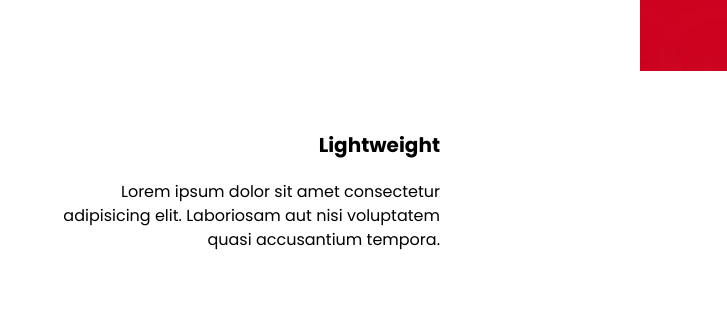
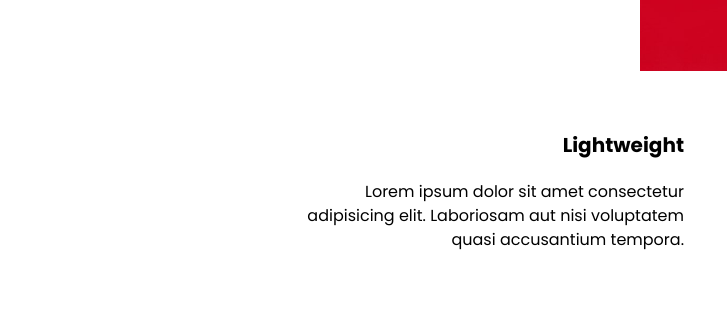
Before and after one commit to asajjad2/ResponsiveLayoutsPractice, a plain HTML site: page randomShoeBrand/index.html in a window 1280 px wide. Shown: the part 601-937 px from the top of the page, 0-727 px from the left. Drawn offline with Linux system fonts and the light colour scheme.

Commit message:
multiple design changes

```diff
--- a/randomShoeBrand/styles.scss
+++ b/randomShoeBrand/styles.scss
@@ -230,7 +230,7 @@ section.moreInfo{
         display: grid;
         grid-template-columns: repeat(2,auto);
         gap: 3em;
-        margin-bottom: 8em;
+        margin-bottom: 6em;
 
         img{
             width: 25em;
@@ -239,6 +239,7 @@ section.moreInfo{
         .content{
             text-align: right;
             width: 25em;
+            justify-self: right;
         }
     }
 
```
Also changed, not shown: randomShoeBrand/styles.css, 1 other file.
